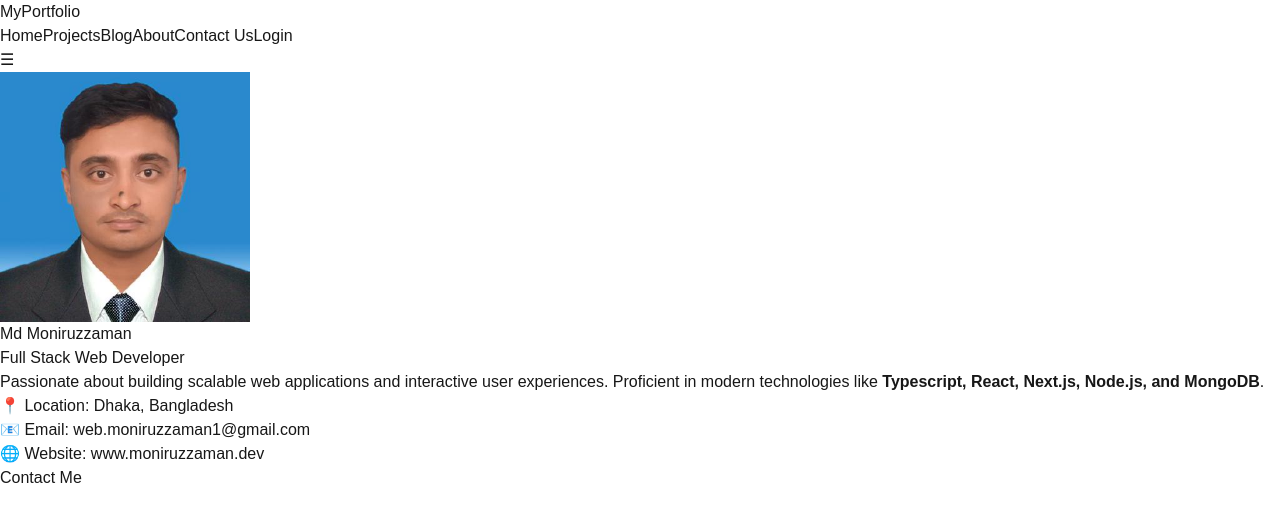
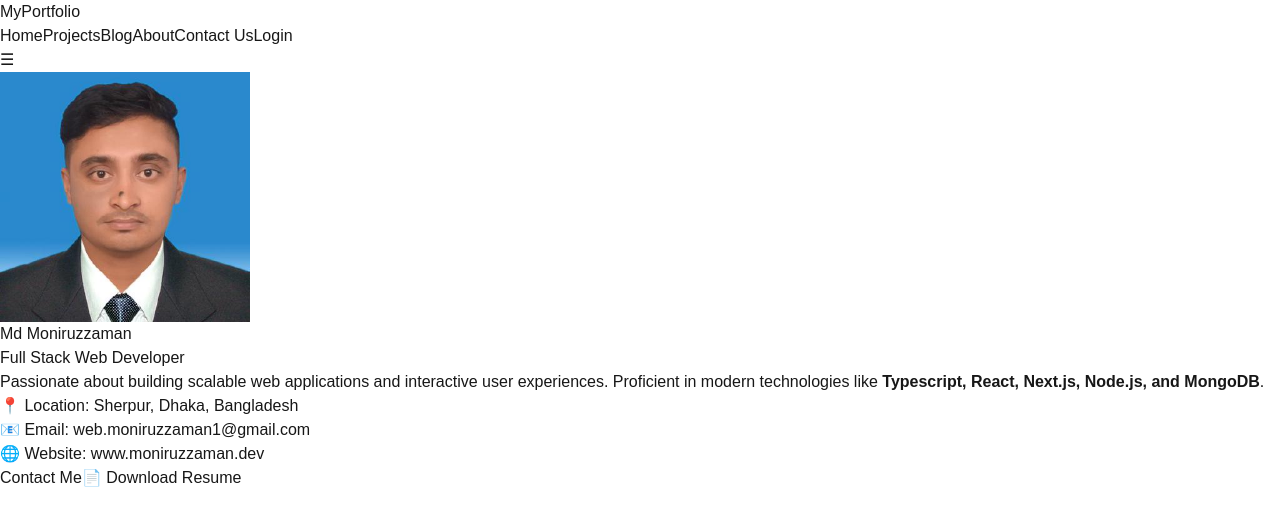
Before and after one commit to Moniruzzaman2525/Personal-Portfolio-Blog-Website, a Next.js app: page / in a window 1280 px wide. Shown: the top 526 px of the page. Built offline with nearby package versions, Linux system fonts and the light colour scheme.

Commit message:
resume downlaod part done

```diff
--- a/src/components/Profile.tsx
+++ b/src/components/Profile.tsx
@@ -45,7 +45,7 @@ const HeroSection = () => {
                     </p>
 
                     <div className="mt-6 space-y-2">
-                        <p className="text-gray-700 font-medium">📍 <span className="font-semibold">Location:</span> Dhaka, Bangladesh</p>
+                        <p className="text-gray-700 font-medium">📍 <span className="font-semibold">Location:</span> Sherpur, Dhaka, Bangladesh</p>
                         <p className="text-gray-700 font-medium">📧 <span className="font-semibold">Email:</span> <a href="mailto:monir@example.com" className="text-[#1e16df] hover:underline">web.moniruzzaman1@gmail.com</a></p>
                         <p className="text-gray-700 font-medium">🌐 <span className="font-semibold">Website:</span> <a href="web.moniruzzaman1@gmail.com" className="text-[#1e16df] hover:underline">www.moniruzzaman.dev</a></p>
                     </div>
@@ -53,7 +53,7 @@ const HeroSection = () => {
                         initial={{ opacity: 0, scale: 0.8 }}
                         animate={{ opacity: 1, scale: 1 }}
                         transition={{ duration: 0.8, delay: 0.6 }}
-                        className="mt-6"
+                        className="mt-6 flex flex-wrap gap-4"
                     >
                         <a
                             href="#contact"
@@ -61,7 +61,15 @@ const HeroSection = () => {
                         >
                             Contact Me
                         </a>
+                        <a
+                            href="/resume.pdf"
+                            download="Md_Moniruzzaman_Resume.pdf"
+                            className="inline-block px-6 py-3 bg-[#1e16df] text-white font-medium text-lg rounded-lg shadow-md hover:bg-[#3830cf] transition duration-300"
+                        >
+                            📄 Download Resume
+                        </a>
                     </motion.div>
+
                 </motion.div>
 
             </div>
```
Also changed, not shown: 1 other file (tests, documents, lock files or other folders).
